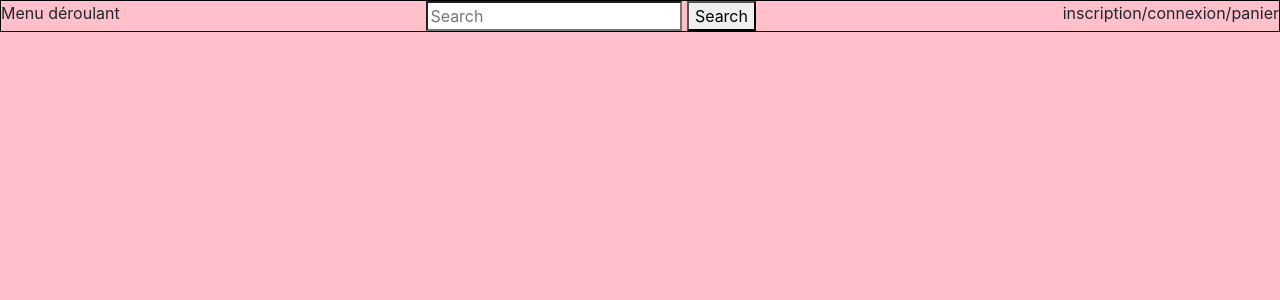
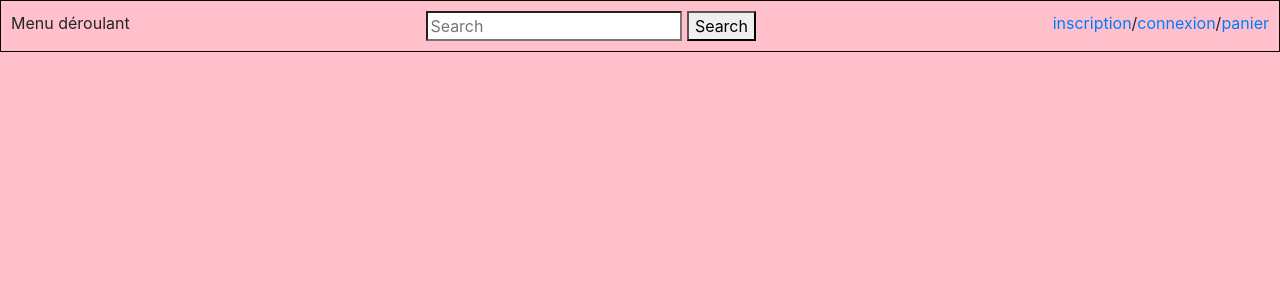
Before and after one commit to adatechschool/Gilded_Rose_DB, a PHP site: page / in a window 1280 px wide. Shown: the top 300 px of the page. Run offline with PHP 8.4, Linux system fonts and the light colour scheme.

Commit message:
plus joli

```diff
--- a/boutique/assets/css/style.css
+++ b/boutique/assets/css/style.css
@@ -5,7 +5,7 @@ body
 
 .conteneur
 {
-    width:100%;
+    padding: 10px;
     border: 1px solid black;
     display:flex;
     flex-direction:row;
--- a/boutique/shared/header.php
+++ b/boutique/shared/header.php
@@ -4,5 +4,5 @@
             <input type="search" placeholder="Search" aria-label="Search">
             <button type="submit">Search</button>
         </form>
-        <div class="onverra">inscription/connexion/panier</div>
+        <div class="onverra"><a href="">inscription</a>/<a href="">connexion</a>/<a href="">panier</a></div>
 </nav>
```
